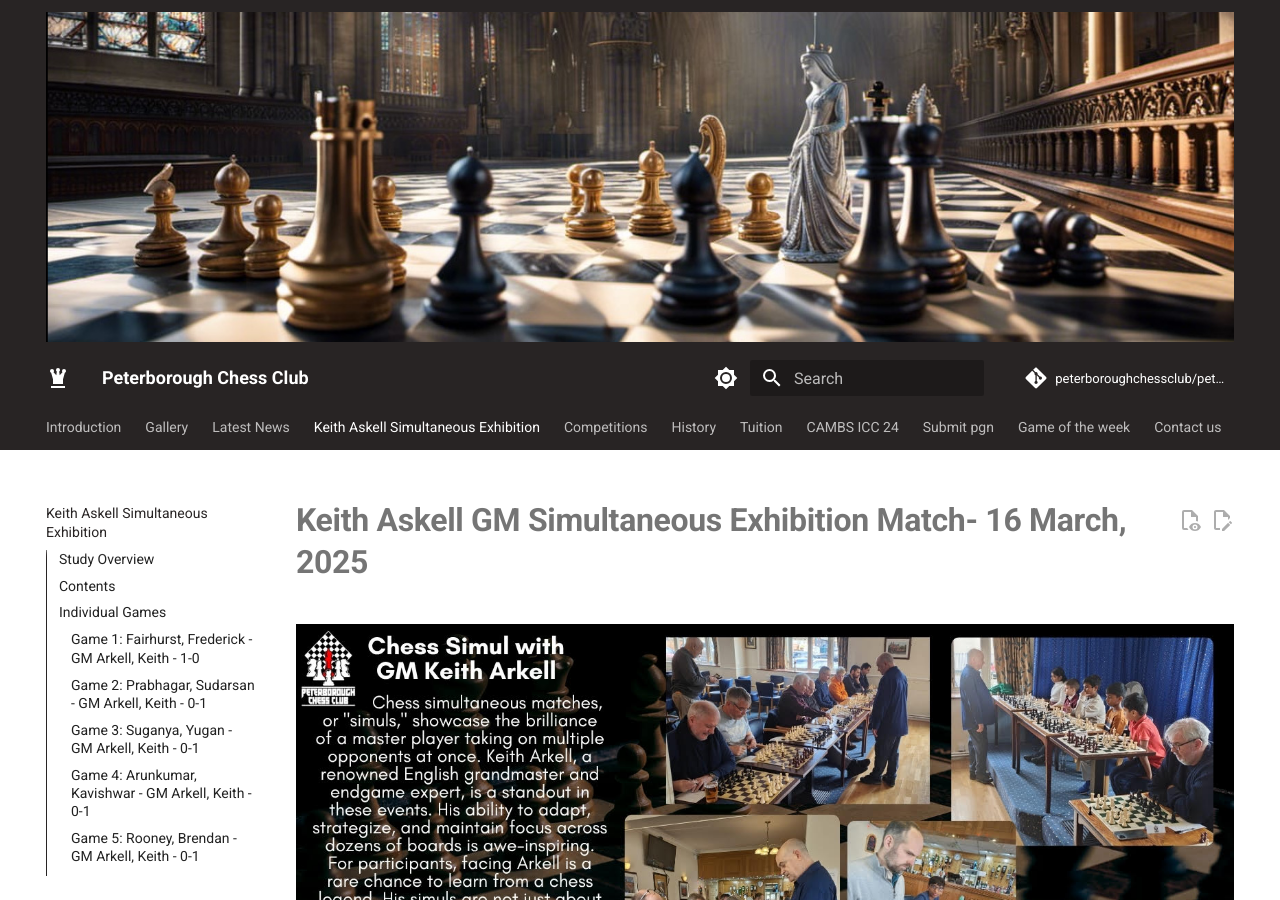
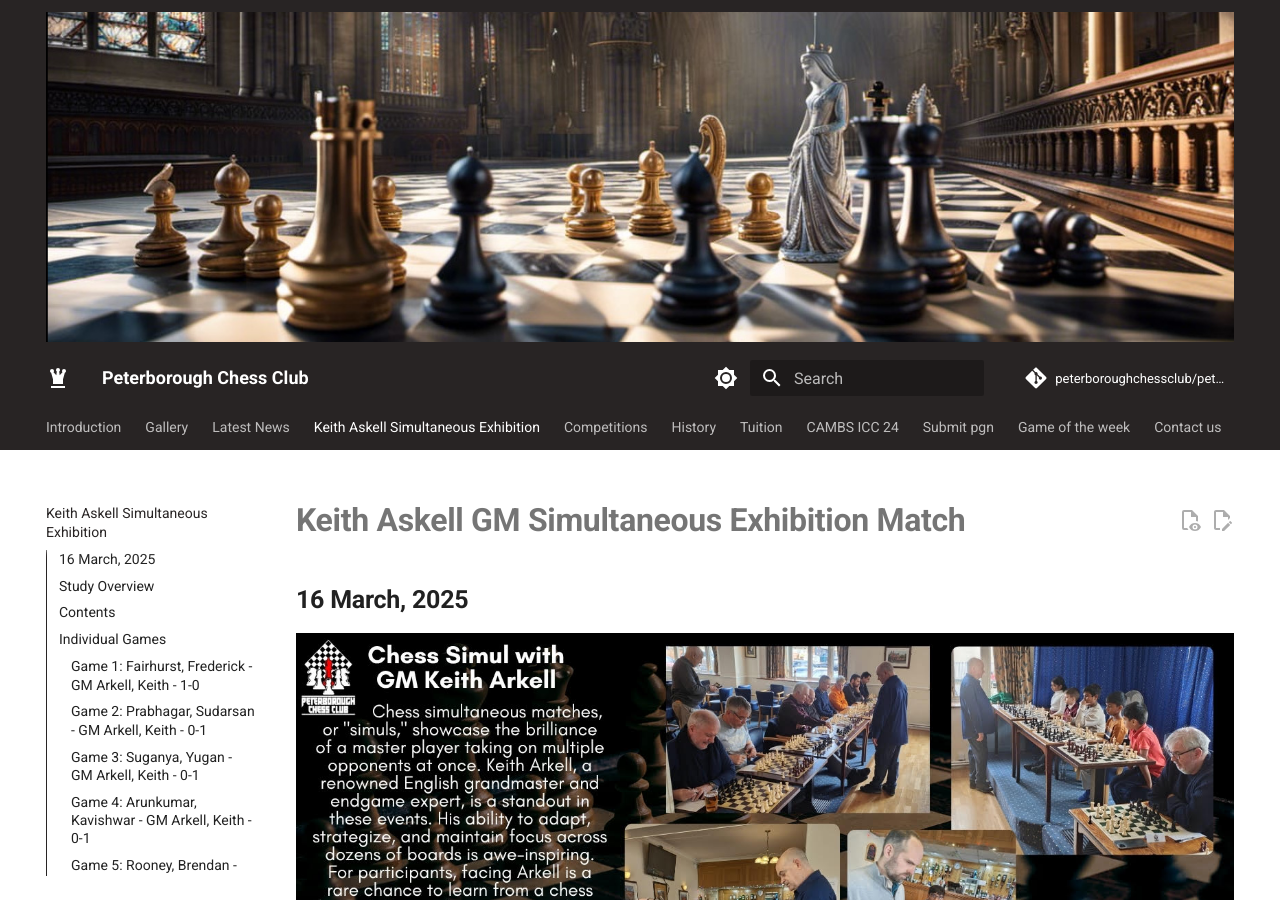
Before and after one commit to peterboroughchessclub/site, an MkDocs documentation site: the page built from docs/KeithAskellSimultaneousExhibition.md, in a window 1280 px wide and 900 px high. Built offline with MkDocs 1.6.1 and Material for MkDocs 9.7.7, drawn with Linux system fonts in a browser that asks for light colours; comment, search, counter and statistics services are not loaded.

Commit message:
Update KeithAskellSimultaneousExhibition.md

```diff
--- a/docs/KeithAskellSimultaneousExhibition.md
+++ b/docs/KeithAskellSimultaneousExhibition.md
@@ -1,4 +1,5 @@
-# Keith Askell GM Simultaneous Exhibition Match- 16 March, 2025
+# Keith Askell GM Simultaneous Exhibition Match
+## 16 March, 2025
 
 ![Keith Arkell chess simultaneous event](./img/keitharkell.jpg){ align=left }
 
```
